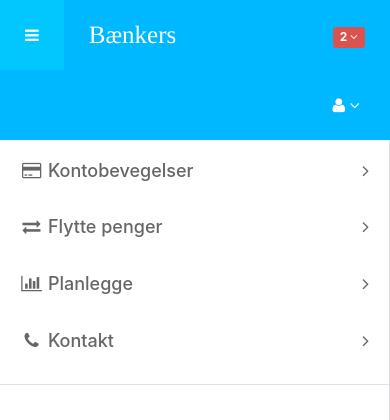
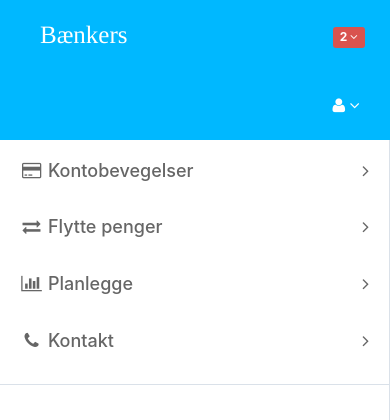
Before and after one commit to MathiasOki/Bankers, a PHP site: page /index.php in a window 390 px wide. Shown: the top 420 px of the page. Run offline with PHP 8.4, Linux system fonts and the light colour scheme; the visitor is signed in with stand-in values (Sample User, id 1); data that the repository does not hold is empty; some web fonts are replaced.

Commit message:
Removed hamburger

```diff
--- a/assets/common/inc/navbar.php
+++ b/assets/common/inc/navbar.php
@@ -1,14 +1,5 @@
 <nav class="navbar navbar-default navbar-custom navbar-fixed-top">
 	<div class="container-fluid">
-		<ul class="nav navbar-nav navbar-left">
-			<li>
-				<a href="#">
-					<span class="sr-only">Navigering</span>
-					<span class="fa fa-bars"></span>
-				</a>
-			</li>
-		</ul>
-
 		<a href="index.php" class="navbar-brand">Bænkers</a>
 
 		<ul class="nav navbar-nav navbar-right">
```
